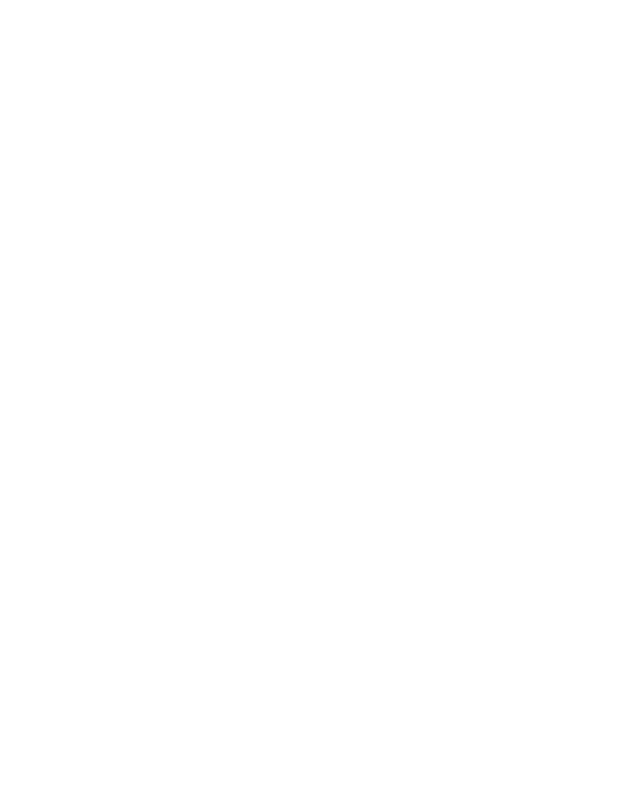
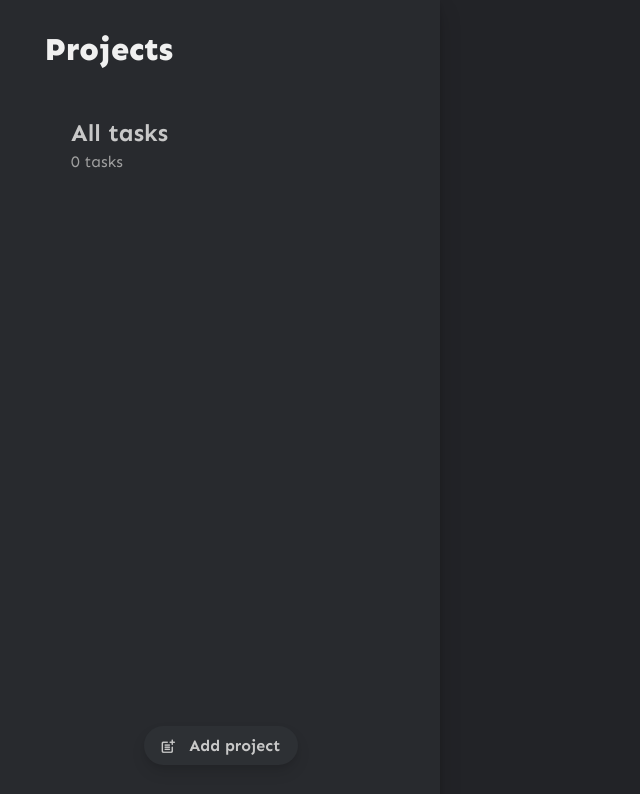
Before and after one commit to nekusu/todo-list, a website built with webpack: page dist/index.html in a window 1280 px wide. Shown: the whole page, without its empty margins (0-640 px from the left). Built offline with nearby package versions, Linux system fonts and the light colour scheme.

Commit message:
Add projects sidebar

```diff
--- /dev/null
+++ b/src/UI.js
@@ -0,0 +1,64 @@
+import Project from './project.js'
+
+class UI {
+	static projects = document.querySelector('#projects');
+
+	static loadHomePage() {
+		UI.loadProjects();
+	}
+
+	static loadProjects() {
+		UI.appendProject(new Project('All tasks'));
+	}
+
+	static createElement(tag, attributes, ...children) {
+		const element = document.createElement(tag);
+		for (const key in attributes) {
+			element.setAttribute(key, attributes[key]);
+		}
+		for (const child of children) {
+			if (!child) {
+				continue;
+			} else if (typeof child === 'string') {
+				element.appendChild(document.createTextNode(child));
+			} else {
+				element.appendChild(child);
+			}
+		}
+		return element;
+	}
+
+	static createIcon(icon, _class = '') {
+		const iconElement = UI.createElement('span', { class: `material-icons-round ${_class}` }, icon);
+		return iconElement;
+	}
+
+	static createButton(icon, _class = '', text = '') {
+		const iconElement = icon ? UI.createIcon(icon) : null;
+		const button = UI.createElement('button', { class: _class }, iconElement, text);
+		if (!text) {
+			button.title = _class[0].toUpperCase() + _class.substring(1);
+			button.classList.add('icon-button');
+		}
+		return button;
+	}
+
+	static appendProject(project) {
+		const createButtons = () => {
+			const dragButton = UI.createButton('drag_indicator', 'drag');
+			const editButton = UI.createButton('edit', 'edit');
+			const deleteButton = UI.createButton('delete_forever', 'delete');
+			const buttons = UI.createElement('div', { class: 'buttons' }, dragButton, editButton, deleteButton);
+			return buttons;
+		}
+		const name = UI.createElement('p', { class: 'name' }, project.name);
+		const tasks = UI.createElement('p', { class: 'tasks' }, `${project.tasks.length} tasks`);
+		const container = UI.createElement('div', { class: 'container' }, name, tasks);
+		const box = UI.createElement('div', { class: 'box' }, container, project.name === 'All tasks' ? null : createButtons())
+		const projectElement = UI.createElement('div', { class: 'project' }, box);
+		projectElement.id = project.name.replace(/\s/, '-');
+		UI.projects.appendChild(projectElement);
+	}
+}
+
+export default UI;
--- a/src/index.js
+++ b/src/index.js
@@ -0,0 +1,4 @@
+import './style.css'
+import UI from './UI.js'
+
+UI.loadHomePage();
--- a/src/style.css
+++ b/src/style.css
@@ -0,0 +1,166 @@
+* {
+	margin: 0;
+	padding: 0;
+	border: 0;
+	box-sizing: border-box;
+	outline: none;
+	font-family: Sen;
+}
+
+:root {
+	--bg: rgb(34, 35, 39);
+	--bg-alt: rgb(40, 42, 46);
+	--bg-alt2: rgb(45, 48, 52);
+	--bg-alt3: rgb(50, 54, 58);
+	--text: rgb(240, 240, 240);
+	--text-alt: rgb(200, 200, 200);
+	--text-alt2: rgb(160, 160, 160);
+	--radius: 25px;
+	--close-shadow: 0 2px 6px rgba(0, 0, 0, 0.075), 0 8px 14px rgba(0, 0, 0, 0.1);
+	--distant-shadow: 0 2px 6px rgba(0, 0, 0, 0.125), 0 12px 20px rgba(0, 0, 0, 0.175);
+	--transition: color 0.25s, background-color 0.25s, border-color 0.25s, box-shadow 0.25s, transform 0.2s, opacity 0.25s;
+}
+
+body {
+	background-color: var(--bg);
+}
+
+.button {
+	padding: 10px 18px;
+	cursor: pointer;
+	font-size: 16px;
+	font-weight: 700;
+	color: var(--text-alt);
+	background-color: var(--bg-alt2);
+	box-shadow: var(--close-shadow);
+	border-radius: var(--radius);
+	transition: var(--transition);
+}
+.button .material-icons-round {
+	margin-inline: -2px 8px;
+	font-size: 17px;
+	vertical-align: sub;
+}
+.button:hover {
+	color: var(--text);
+	background-color: var(--bg-alt3);
+	box-shadow: var(--distant-shadow);
+}
+.button:active {
+	transform: scale(0.875);
+}
+
+.icon-button {
+	cursor: pointer;
+	color: var(--text-alt2);
+	background-color: transparent;
+	border-radius: var(--radius);
+	transition: var(--transition);
+}
+.icon-button:hover {
+	color: var(--text);
+	background-color: var(--bg-alt);
+}
+.icon-button .material-icons-round {
+	padding: 8px;
+	font-size: 20px;
+	vertical-align: initial;
+}
+
+#sidebar {
+	height: 100vh;
+	width: 440px;
+	position: fixed;
+	top: 0;
+	background-color: var(--bg-alt);
+	box-shadow: var(--distant-shadow);
+}
+#sidebar > span {
+	margin: 30px 45px 15px;
+	display: block;
+	font-size: 32px;
+	font-weight: 800;
+	color: var(--text);
+}
+#sidebar > .container {
+	height: calc(100% - 180px);
+	overflow-x: hidden;
+	overflow-y: auto;
+}
+#sidebar #projects {
+	width: 440px;
+	padding: 5px 35px 10px;
+	display: flex;
+	flex-wrap: wrap;
+	justify-content: space-between;
+	scrollbar-gutter: stable both-edges;
+}
+#sidebar #add-project {
+	margin-bottom: 35px;
+	position: fixed;
+	bottom: 0;
+	left: 143.5px;
+}
+
+.project {
+	height: 165px;
+	width: 165px;
+	margin: 10px;
+	cursor: pointer;
+	user-select: none;
+}
+.project * {
+	transition: var(--transition);
+}
+.project .box {
+	height: 100%;
+	width: 100%;
+	padding: 20px 26px;
+	display: flex;
+	flex-direction: column;
+	justify-content: space-between;
+	border-radius: var(--radius);
+}
+.project:hover .box {
+	background-color: var(--bg-alt2);
+	box-shadow: var(--distant-shadow) !important;
+	transform: scale(1.05);
+}
+.project.selected .box {
+	background-color: var(--bg-alt3);
+	box-shadow: var(--close-shadow);
+}
+.project:active .box {
+	transform: scale(0.925);
+}
+.project.sortable-chosen .box {
+	background-color: var(--bg-alt2);
+	box-shadow: var(--close-shadow);
+	transform: scale(0.925);
+}
+.project .container .name {
+	margin-bottom: 5px;
+	overflow-wrap: anywhere;
+	font-size: 24px;
+	font-weight: 700;
+	color: var(--text-alt);
+}
+.project:hover .container .name {
+	color: var(--text);
+}
+.project .container .tasks {
+	font-size: 16px;
+	color: var(--text-alt2);
+}
+.project:hover .container .tasks {
+	color: var(--text-alt);
+}
+.project .buttons {
+	margin: -5px -10px;
+	display: flex;
+	justify-content: space-between;
+	opacity: 0;
+}
+.project:hover .buttons {
+	opacity: 1;
+}
```
Also changed, not shown: dist/bundle.js, dist/index.html.
